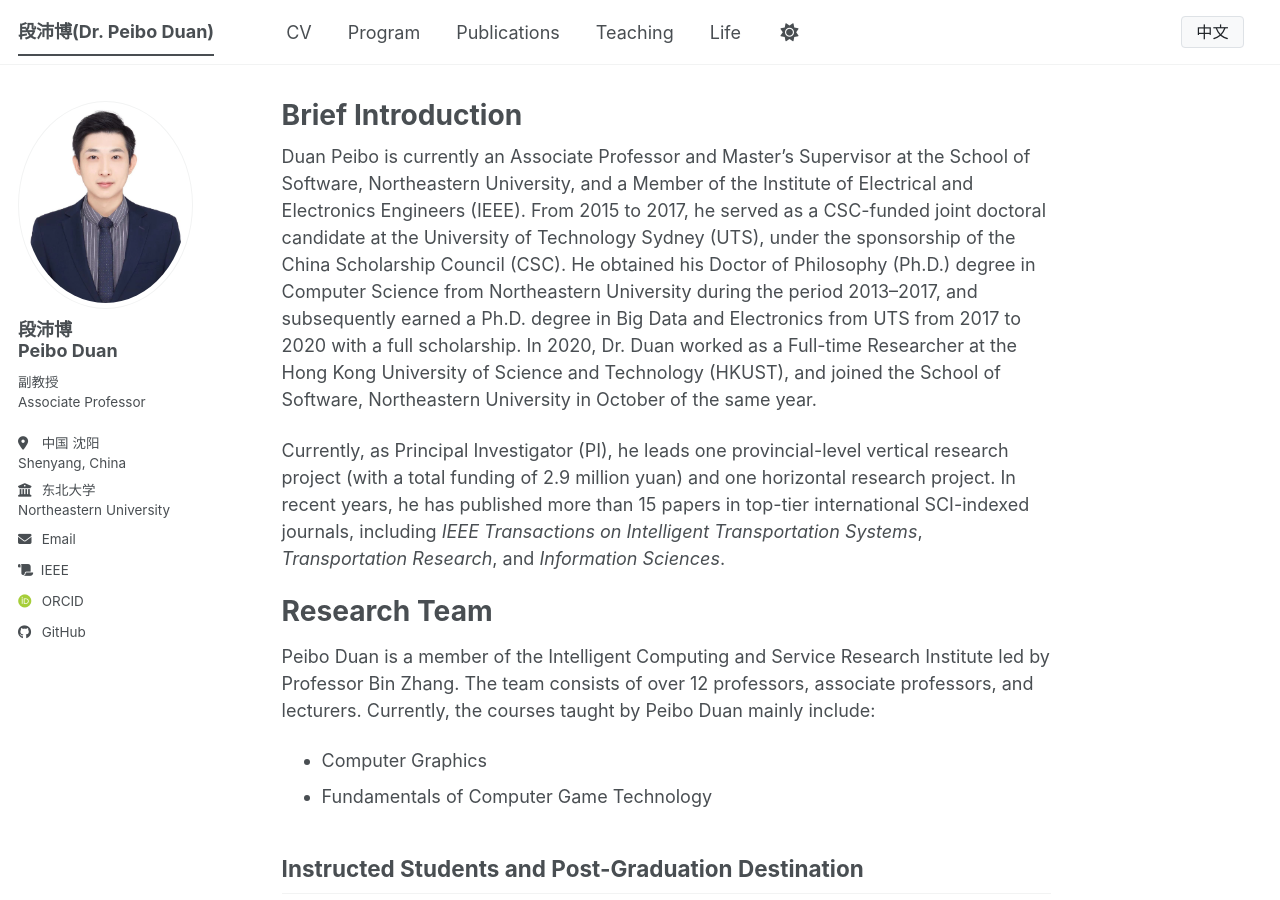
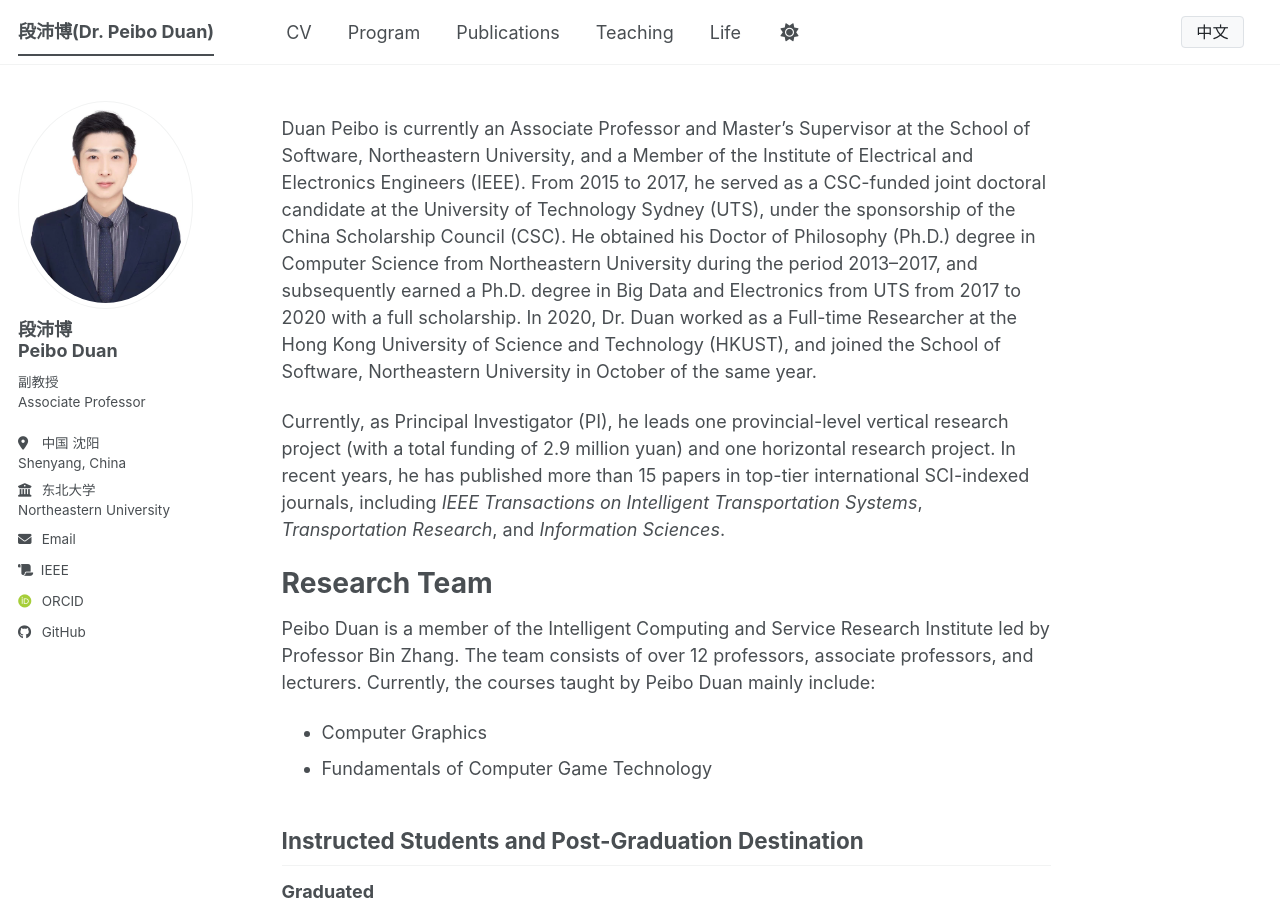
Before and after one commit to aurora76/peiboduan, a Jekyll site: the page built from _pages/about.md, in a window 1280 px wide and 900 px high. Built offline with Jekyll 4.4.1, drawn with Linux system fonts in a browser that asks for light colours; some web fonts are replaced; a script bundle is joined from its source files by our own code; library files that are not in the unit come from our copies.

Commit message:
Update about.md

```diff
--- a/_pages/about.md
+++ b/_pages/about.md
@@ -1,10 +1,9 @@
 ---
 permalink: /
-title: "Brief Introduction"
-
+title: ""
 author_profile: true
-
 redirect_from:
+  - /about/
   - /about.html
 ---
 
```
